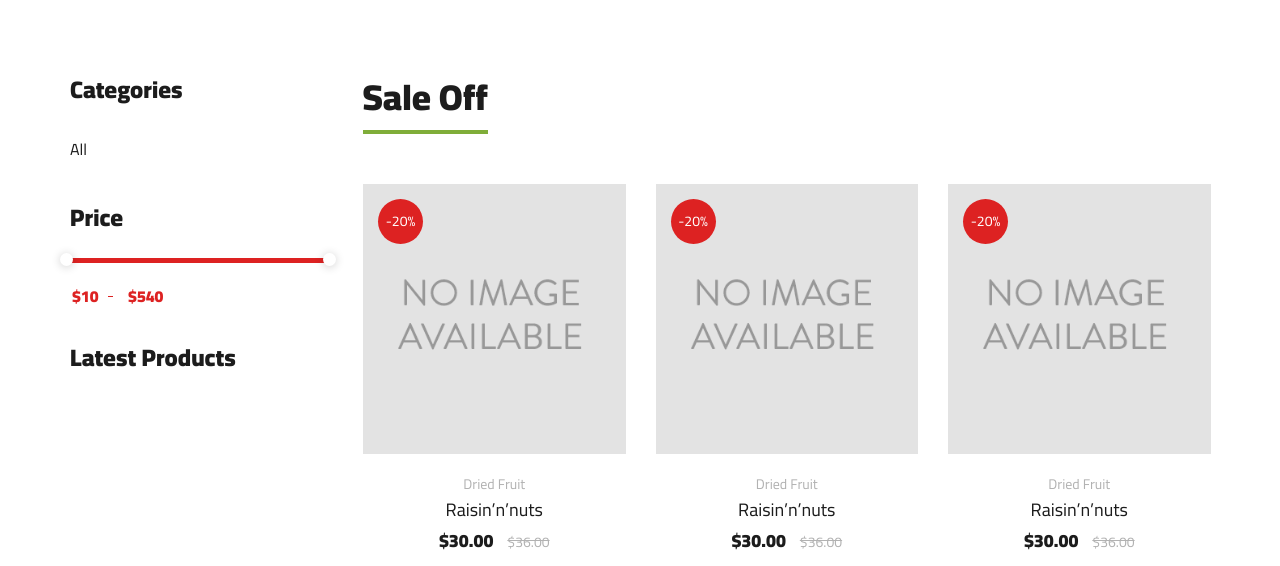
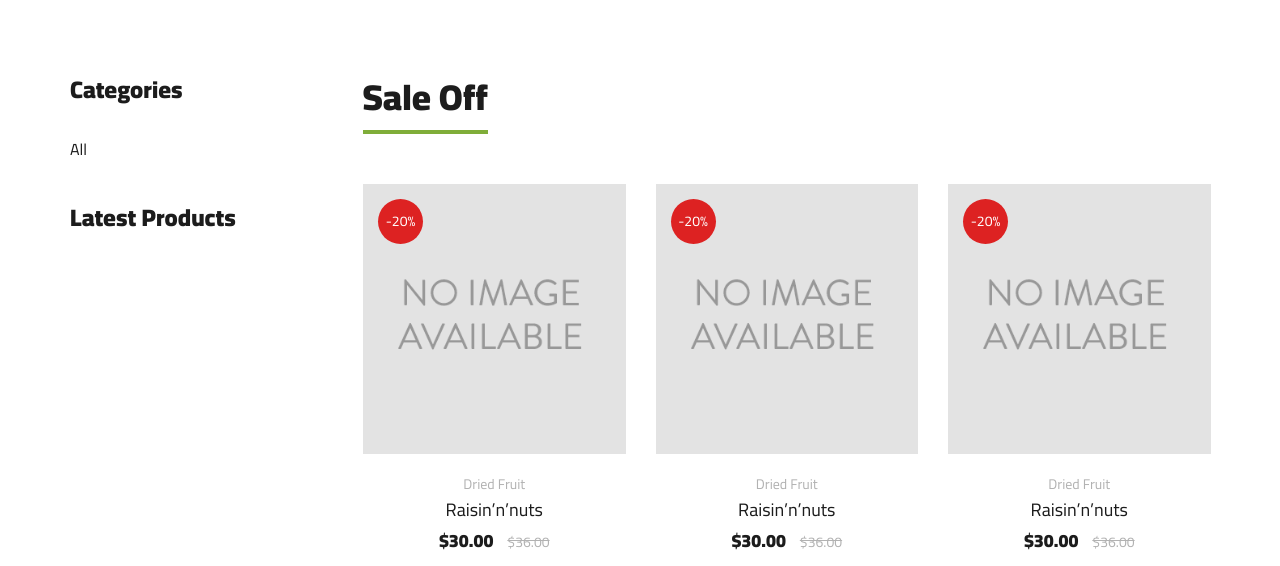
Before and after one commit to attrams/shopily, a Django app: page /shop/ in a window 1280 px wide. Shown: the part 351-917 px from the top of the page. Run offline with Django 5.2, Linux system fonts and the light colour scheme; data that the repository does not hold is empty; parts of the project's set-up code (start-up, migrations or seed data) failed here and were passed over; some libraries are stand-ins or nearby versions.

Commit message:
remove slider

```diff
--- a/shop/templates/shop/product/list.html
+++ b/shop/templates/shop/product/list.html
@@ -38,24 +38,6 @@
                                     </li>
                                 {% endfor %}
                             </ul>
-                        </div>
-                        <div class="sidebar__item">
-                            <h4>Price</h4>
-                            <div class="price-range-wrap">
-                                <div class="price-range ui-slider ui-corner-all ui-slider-horizontal ui-widget ui-widget-content"
-                                     data-min="10"
-                                     data-max="540">
-                                    <div class="ui-slider-range ui-corner-all ui-widget-header"></div>
-                                    <span tabindex="0" class="ui-slider-handle ui-corner-all ui-state-default"></span>
-                                    <span tabindex="0" class="ui-slider-handle ui-corner-all ui-state-default"></span>
-                                </div>
-                                <div class="range-slider">
-                                    <div class="price-input">
-                                        <input type="text" id="minamount">
-                                        <input type="text" id="maxamount">
-                                    </div>
-                                </div>
-                            </div>
                         </div>
                         <div class="sidebar__item">
                             <div class="latest-product__text">
```
